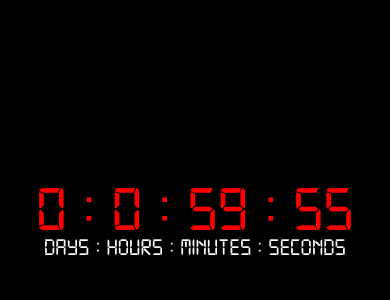
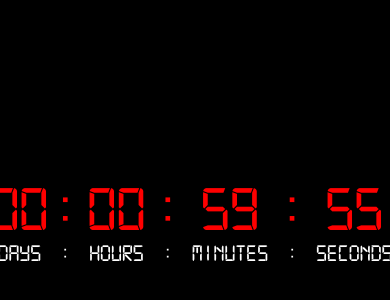
Before and after one commit to OmriBarZik/HIMYM-countdown, a React (Create React App) app: page / in a window 390 px wide. Shown: the part 78-378 px from the top of the page. Built offline with nearby package versions, Linux system fonts and the light colour scheme.

Commit message:
make more responsive

```diff
--- a/src/App.css
+++ b/src/App.css
@@ -5,31 +5,46 @@
 }
 
 @font-face {
-    font-family: 'digital-7';
-    src: local('digital-7'), url(assets/fonts/digital-7.ttf) format('woff');
+  font-family: "digital-7";
+  src: local("digital-7"), url(assets/fonts/digital-7-mono.ttf) format("woff");
 }
 
 .container {
-    text-align: center;
+  display: flex;
+  align-items: center;
+  justify-content: center;
   padding-top: var(--container-padding-top);
 }
 
-.countdown {
-    font-size: var(--countdown-font-size);
+.countdown-grid {
+  display: grid;
+  width: max-content;
+  font-family: "digital-7", "Courier New", Courier, monospace;
   color: red;
-    font-family: "digital-7" ,"Courier New", Courier, monospace;
+  grid-template-columns: repeat(3, 1fr 1em) 1fr;
+  grid-template-rows: 1fr 1fr;
+  justify-items: center;
+  grid-auto-flow: row;
+  grid-template-areas:
+    ". . . . . . ."
+    ". . . . . . .";
 }
 
-.countdown-text {
+.countdown-grid > span {
+  font-size: var(--countdown-font-size);
+}
+
+.countdown-grid > .text {
+  margin: 1rem 1rem;
   font-size: var(--countdown-text-font-size);
   color: white;
-    font-family: "digital-7" ,"Courier New", Courier, monospace;
+  font-family: "digital-7", "Courier New", Courier, monospace;
 }
 
 .completed {
   font-size: var(--countdown-font-size);
   color: red;
-    font-family: "digital-7" ,"Courier New", Courier, monospace;
+  font-family: "digital-7", "Courier New", Courier, monospace;
   animation: blinker 1s linear infinite;
 }
 
--- a/src/App.js
+++ b/src/App.js
@@ -1,18 +1,29 @@
-import React from 'react';
-import './App.css';
-import Countdown from 'react-countdown';
+import React from "react";
+import "./App.css";
+import Countdown from "react-countdown";
 
+const addLeadingZero = (num) => (num.toString().length < 2 ? `0${num}` : num);
 
 const renderer = ({ days, hours, minutes, seconds, completed }) => {
   if (completed) {
-    return (
-      <div className="completed">it's time!</div>
-    );
+    return <div className="completed">it's time!</div>;
   } else {
     return (
-      <div>
-        <div className="countdown">{days}  : {hours}  : {minutes}  : {seconds}</div>
-        <div className="countdown-text">days : hours : minutes : seconds</div>
+      <div className="countdown-grid">
+        <span>{addLeadingZero(days)}</span>
+        <span>:</span>
+        <span>{addLeadingZero(hours)}</span>
+        <span>:</span>
+        <span>{addLeadingZero(minutes)}</span>
+        <span>:</span>
+        <span>{addLeadingZero(seconds)}</span>
+        <span className="text">days</span>
+        <span className="text">:</span>
+        <span className="text">hours</span>
+        <span className="text">:</span>
+        <span className="text">minutes</span>
+        <span className="text">:</span>
+        <span className="text">seconds</span>
       </div>
     );
   }
@@ -24,18 +35,18 @@ const renderer = ({ days, hours, minutes, seconds, completed }) => {
 const getDateFromPrams = () => {
   const search = new URLSearchParams(window.location.search);
 
-  const now = new Date(Date.now())
+  const now = new Date(Date.now());
 
-  const err = []
+  const err = [];
 
   const params = {
-    'year': now.getFullYear(),
-    'month': now.getMonth(),
-    'date': now.getDate(),
-    'hours': now.getHours() + 1,
-    'minutes': now.getMinutes(),
-    'seconds': now.getSeconds(),
-  }
+    year: now.getFullYear(),
+    month: now.getMonth(),
+    date: now.getDate(),
+    hours: now.getHours() + 1,
+    minutes: now.getMinutes(),
+    seconds: now.getSeconds(),
+  };
 
   for (const key in params) {
     if (!Object.hasOwnProperty.call(params, key)) {
@@ -47,23 +58,48 @@ const getDateFromPrams = () => {
     }
 
     if (isNaN(search.get(key))) {
-      err.push(new Error(`${key} must be an integer!`))
+      err.push(new Error(`${key} must be an integer!`));
       continue;
     }
 
-    params[key] = Number.parseInt(search.get(key))
-
+    params[key] = Number.parseInt(search.get(key));
   }
 
-  const date = new Date(params.year, params.month, params.date, params.hours, params.minutes, params.seconds)
+  const date = new Date(
+    params.year,
+    params.month,
+    params.date,
+    params.hours,
+    params.minutes,
+    params.seconds
+  );
 
-  return { date, err }
-}
+  return { date, err };
+};
 
 function App() {
-  const { date, err } = getDateFromPrams()
+  const { date, err } = getDateFromPrams();
 
-  const errDiv = err.map((err, i) => <div key={i} style={{ border: "1px solid black", fontSize: '1.5em', width: '100vw', backgroundColor: '#dc3545', height: '30px', left: 0, top: `${i * 30}px`, position: 'absolute', display: 'flex', justifyContent: 'center', alignItems: 'center' }}>{err.message}</div>)
+  const errDiv = err.map((err, i) => (
+    <div
+      key={i}
+      style={{
+        border: "1px solid black",
+        fontSize: "1.5em",
+        width: "100vw",
+        backgroundColor: "#dc3545",
+        height: "30px",
+        left: 0,
+        top: `${i * 30}px`,
+        position: "absolute",
+        display: "flex",
+        justifyContent: "center",
+        alignItems: "center",
+      }}
+    >
+      {err.message}
+    </div>
+  ));
 
   return (
     <div>
```
Also changed, not shown: src/assets/fonts/digital-7-mono.ttf (added), src/assets/fonts/digital-7.ttf (deleted). Lines whose indentation alone changed are shown as unchanged.
